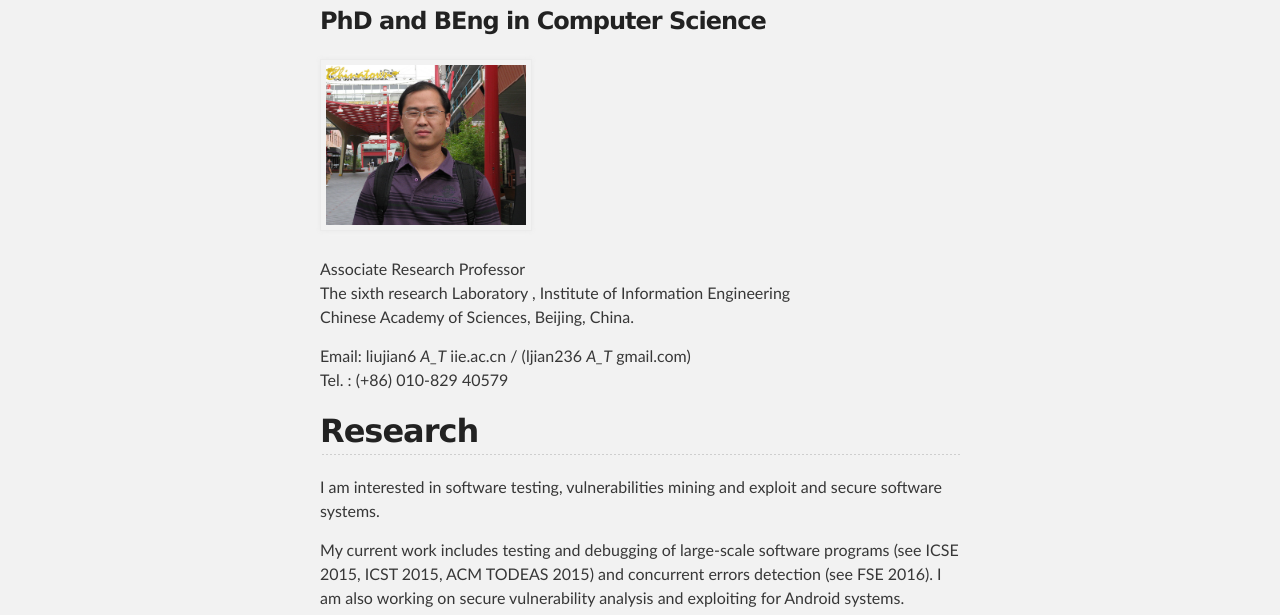
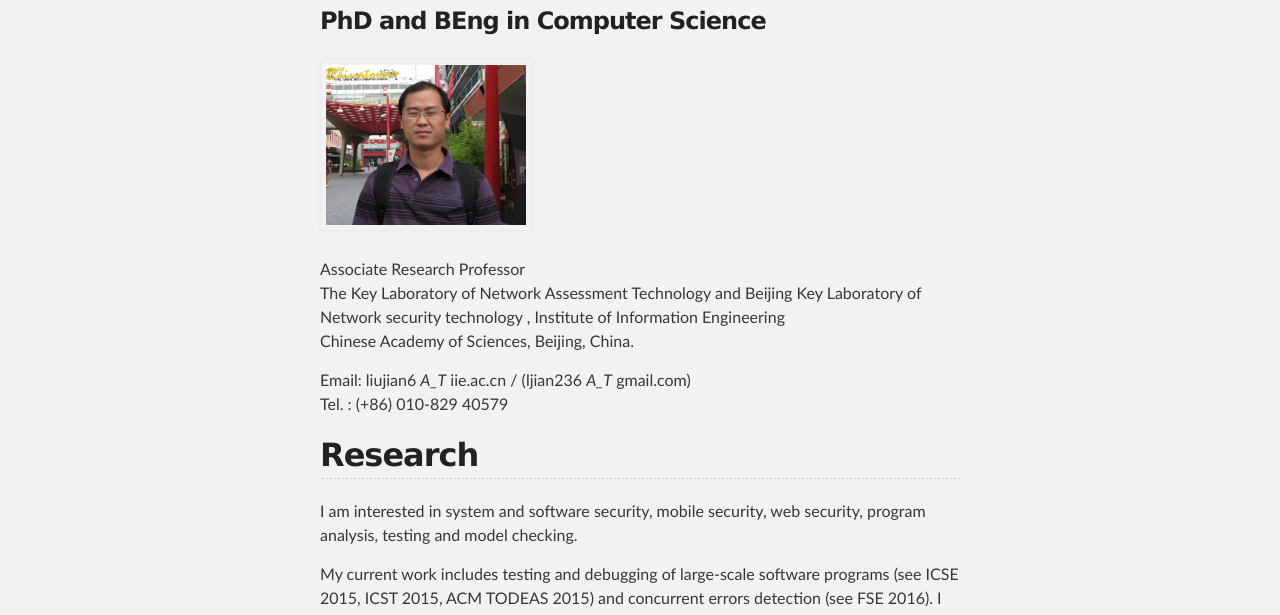
Before and after one commit to ljian236/ljian236.github.com, a plain HTML site: page index.html in a window 1280 px wide. Shown: the part 325-940 px from the top of the page. Drawn offline with Linux system fonts and the light colour scheme.

Commit message:
Change research interests

```diff
--- a/index.html
+++ b/index.html
@@ -40,7 +40,7 @@
 </div>
 
 <p> Associate Research Professor <br>
-The sixth research Laboratory , Institute of Information Engineering<br>
+The Key Laboratory of Network Assessment Technology and Beijing Key Laboratory of Network security technology , Institute of Information Engineering<br>
 Chinese Academy of Sciences, Beijing, China.</p>
 
 <p>Email: liujian6 <em>A_T</em> iie.ac.cn / (ljian236 <em>A_T</em> gmail.com) <br>
@@ -51,7 +51,7 @@ Tel. : (+86) 010-829 40579</p>
 <h2>
 <a id="research" class="anchor" href="#research" aria-hidden="true"><span aria-hidden="true" class="octicon octicon-link"></span></a>Research</h2>
 
-<p>I am interested in software testing, vulnerabilities mining and exploit and secure software systems.</p>
+<p>I am interested in system and software security, mobile security, web security, program analysis, testing and model checking.</p>
 
 <p>My current work includes testing and debugging of large-scale software programs (see ICSE 2015, ICST 2015, ACM TODEAS 2015) and concurrent errors detection (see FSE 2016). I am also working on secure vulnerability analysis and exploiting for Android systems.</p>
 
@@ -111,6 +111,8 @@ Tel. : (+86) 010-829 40579</p>
 
 <li><p> Wuwei Shen and Dae-Kyoo Kim, Jian Liu and Chen Zhao. The 17th Asia Pacific Software Engineering Conference (APSEC), IEEE, Sydney, Australia, 2010. (CCF-C) </p></li>
 
+<li><p> Sunlv Wang, Jian Liu, Qiuping Yi, Xian Zhang. Model Checking a Secure Hypervisor. The Second World Congress on Software Engineering (WCSE), IEEE, Wuhan, China, 2010.</p></li>
+
 </ul>
 
 
```
